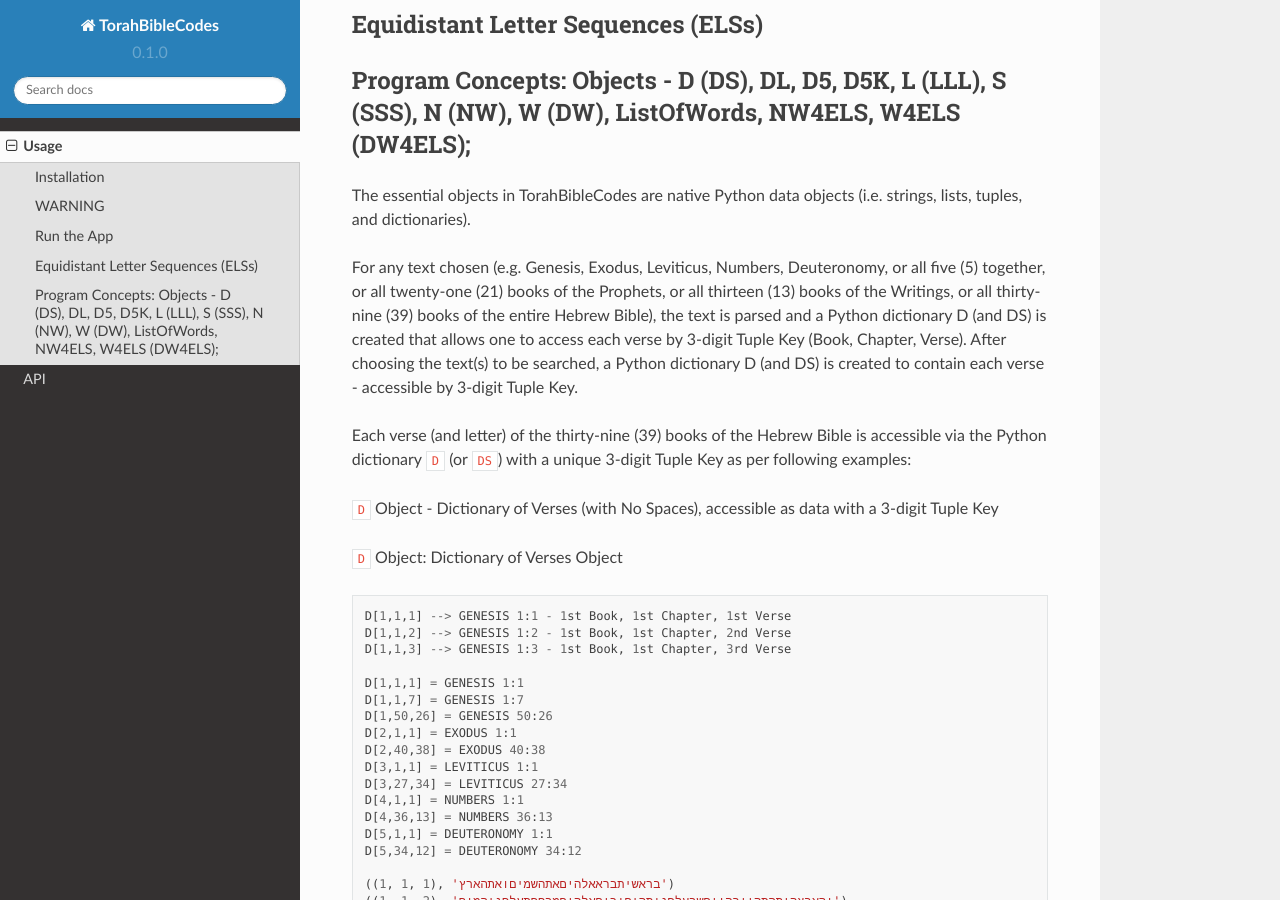
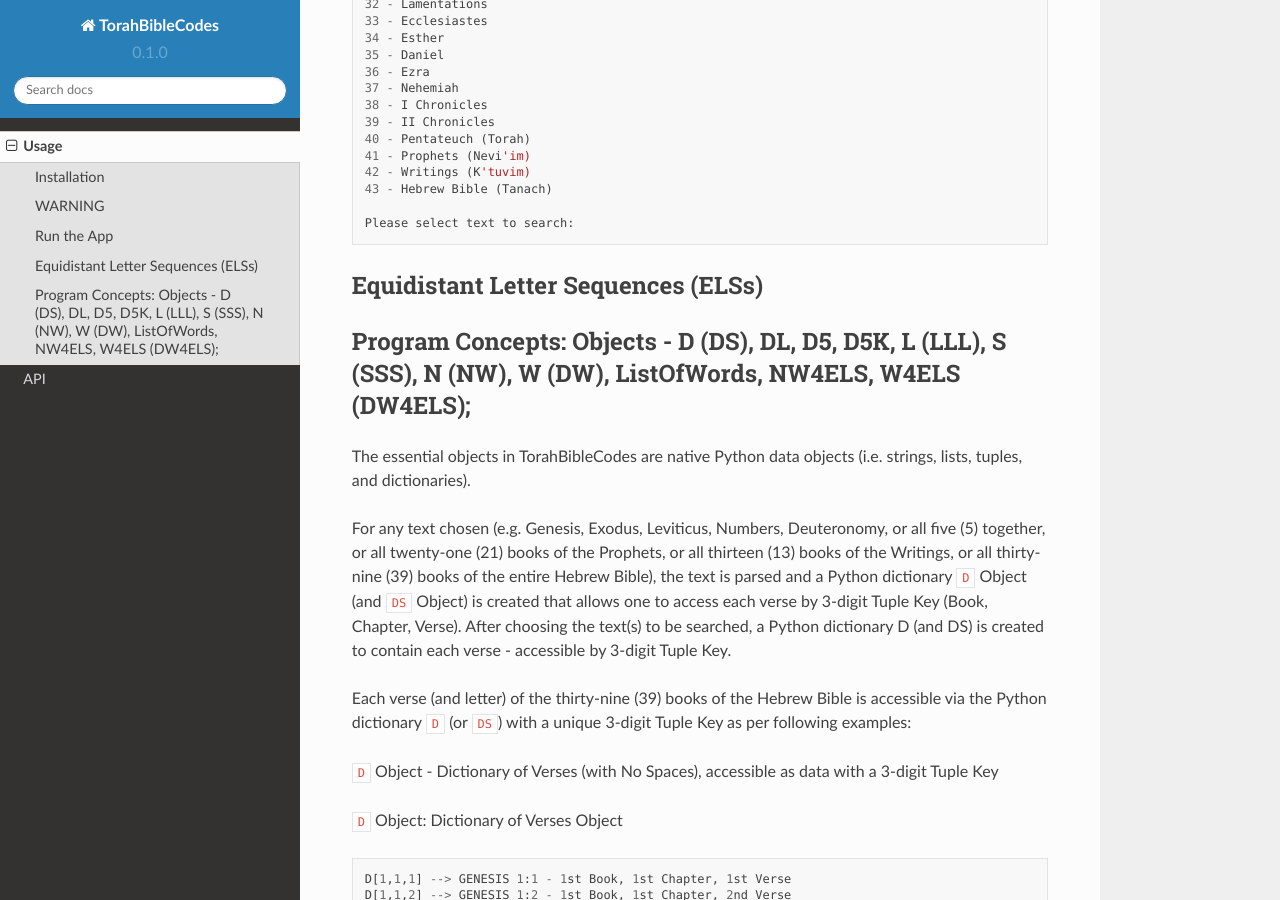
Before and after one commit to TorahBibleCodes/TorahBibleCodes_Sphinx, a Sphinx documentation site: the page built from docs/source/usage.rst, in a window 1280 px wide and 900 px high, scrolled down 2022 px. Built offline with Sphinx 7.4.7 and the Read the Docs theme 2.0.0, drawn with Linux system fonts in a browser that asks for light colours; some of the changed lines change nothing that is shown; some of the changed text lies outside the part shown.

Commit message:
Update usage.rst

```diff
--- a/docs/source/usage.rst
+++ b/docs/source/usage.rst
@@ -6,11 +6,24 @@
 Installation
 ------------
 
-To use TorahBibleCodes, first install Python on your local computer, and then download the TorahBibleCodes GitHub Repo ZIP file or clone the GitHub repo to your local computer.
+To use TorahBibleCodes, first dowloand and install Python on your local computer:
+
+DOWNLOAD and INSTALL PYTHON: https://www.python.org/downloads/
+
+After installing Python, then 'pip install' ``ipython``::
+
+Install ``ipython``
+
+.. code-block:: console
+
+   pip install ipython
+
+and then download the TorahBibleCodes GitHub Repo ZIP file or clone the GitHub repo to your local computer.
 
 .. code-block:: console
 
    git clone https://github.com/TorahBibleCodes/TorahBibleCodes.git
+
 
 WARNING
 ----------------
@@ -104,7 +117,7 @@
 
 The essential objects in TorahBibleCodes are native Python data objects (i.e. strings, lists, tuples, and dictionaries).
 
-For any text chosen (e.g. Genesis, Exodus, Leviticus, Numbers, Deuteronomy, or all five (5) together, or all twenty-one (21) books of the Prophets, or all thirteen (13) books of the Writings, or all thirty-nine (39) books of the entire Hebrew Bible), the text is parsed and a Python dictionary D (and DS) is created that allows one to access each verse by 3-digit Tuple Key (Book, Chapter, Verse). After choosing the text(s) to be searched, a Python dictionary D (and DS) is created to contain each verse - accessible by 3-digit Tuple Key.
+For any text chosen (e.g. Genesis, Exodus, Leviticus, Numbers, Deuteronomy, or all five (5) together, or all twenty-one (21) books of the Prophets, or all thirteen (13) books of the Writings, or all thirty-nine (39) books of the entire Hebrew Bible), the text is parsed and a Python dictionary ``D`` Object (and ``DS`` Object) is created that allows one to access each verse by 3-digit Tuple Key (Book, Chapter, Verse). After choosing the text(s) to be searched, a Python dictionary D (and DS) is created to contain each verse - accessible by 3-digit Tuple Key.
 
 Each verse (and letter) of the thirty-nine (39) books of the Hebrew Bible is accessible via the Python dictionary ``D`` (or ``DS``) with a unique 3-digit Tuple Key as per following examples:
 
```
